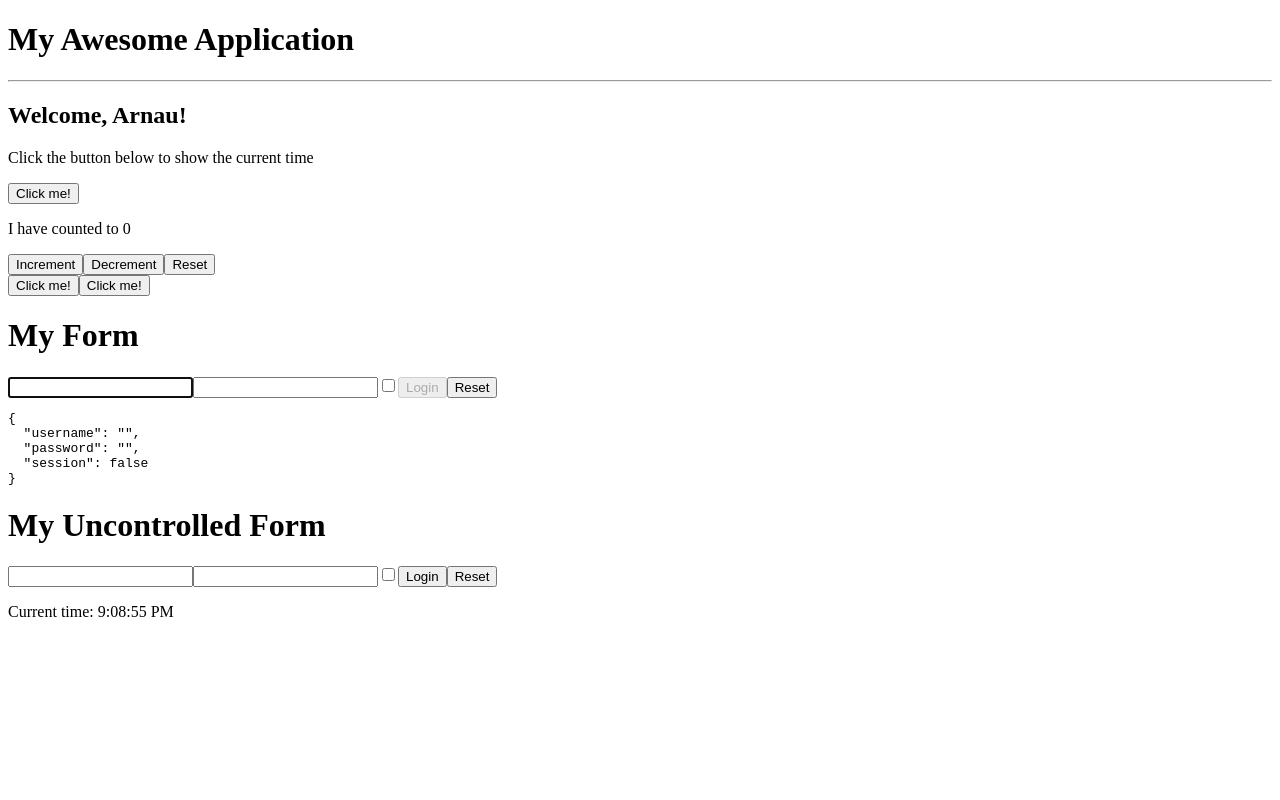
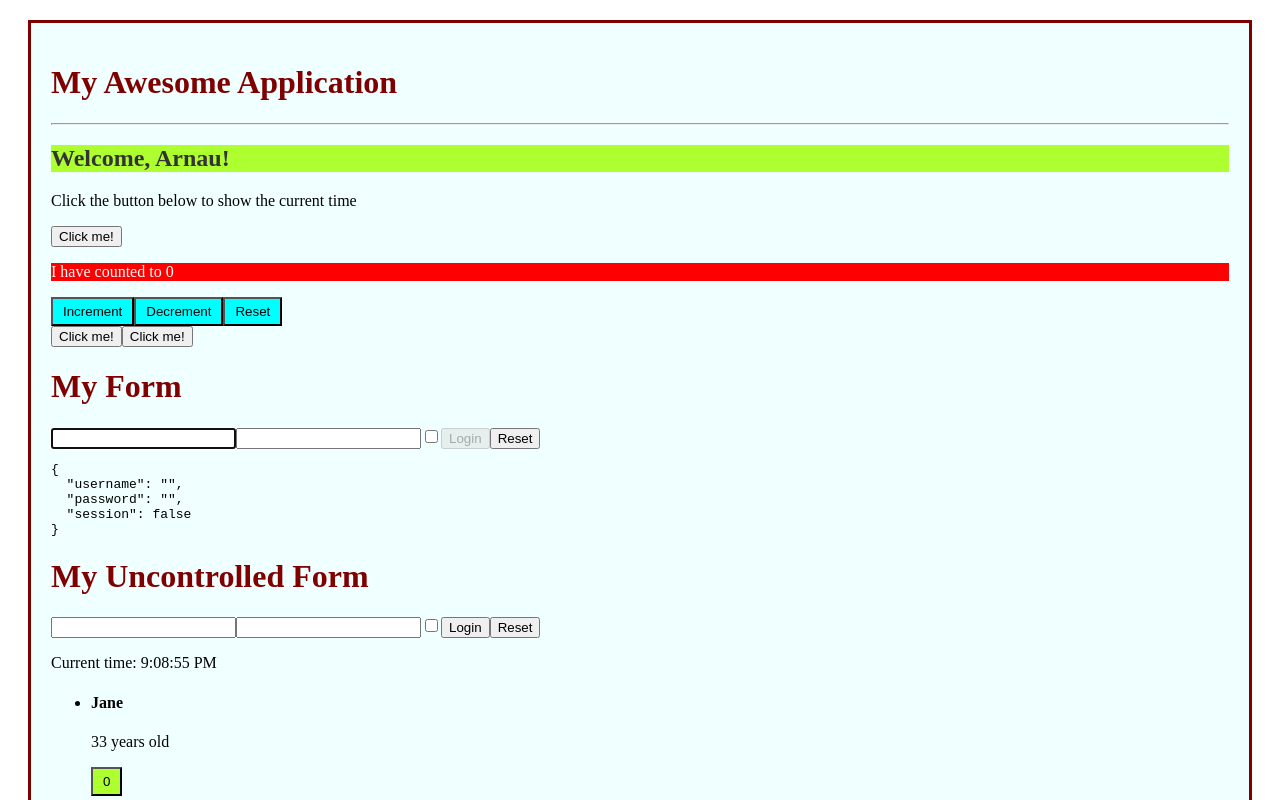
Before and after one commit to SrWilly19/DevelHopeApuntes, a React (Vite) app in the folder ReatApp/my-app/: page / in a window 1280 px wide. Shown: the top 800 px of the page. Built offline with nearby package versions, Linux system fonts and the light colour scheme.

Commit message:
apuntes jsx

```diff
--- a/ReatApp/my-app/package.json
+++ b/ReatApp/my-app/package.json
@@ -11,7 +11,8 @@
   },
   "dependencies": {
     "react": "^18.2.0",
-    "react-dom": "^18.2.0"
+    "react-dom": "^18.2.0",
+    "sass": "^1.69.5"
   },
   "devDependencies": {
     "@types/react": "^18.2.37",
--- a/ReatApp/my-app/src/App.jsx
+++ b/ReatApp/my-app/src/App.jsx
@@ -4,14 +4,17 @@ import { Counter } from "./Counter"
 import { HelloWorld } from "./HelloWorld"
 import { MouseClicker } from "./MouseClicker"
 import { MyForm } from "./MyForm"
+import { MyList } from "./MyList"
 import { MyUncontrolledForm } from "./MyUncontrolledForm"
 import { Welcome } from "./Welcome"
+
+
 
 //Un componente debe devolver una expresion JSX, algo que permita que el componente se represente dentro de la aplicacion
 //Nuestro componente Welcome tiene dos parametros que le pasamos, un nombre entre comillas "" y una edad que se la pasamos entre {}
 export function App(){
     return (
-        <div>
+        <div className="app">
             <h1>My Awesome Application</h1>
             <hr />
             <Welcome name="Arnau" />
@@ -21,6 +24,13 @@ export function App(){
             <MyForm />
             <MyUncontrolledForm />
             <Clock />
+            <MyList items={[
+                {id: 1, name: 'Jane', age: 33},
+                {id: 2, name: 'Kate', age: 20},
+                {id: 3, name: 'John', age: 24},
+                {id: 4, name: 'Billy', age: 25},
+                {id: 5, name: 'Jane', age: 34},
+            ]}/>
         </div>
     )
 }
--- a/ReatApp/my-app/src/Counter.jsx
+++ b/ReatApp/my-app/src/Counter.jsx
@@ -1,4 +1,5 @@
 import { useEffect, useState } from "react"
+import classes from "./Counter.module.scss"
 
 export function Counter({initialValue = 0}){
     const [counter, setCounter] = useState(0)
@@ -25,10 +26,10 @@ export function Counter({initialValue = 0}){
 
     return(
         <div>
-            <p>I have counted to {counter}</p>
-            <button onClick={handleCounterIncrement}>Increment</button>
-            <button onClick={handleCounterDecrement}>Decrement</button>
-            <button onClick={handleCounterReset}>Reset</button>
+            <p className={counter % 2 === 0 ? classes.evenBg : classes.oddBg }>I have counted to {counter}</p>
+            <button className={classes.button} onClick={handleCounterIncrement}>Increment</button>
+            <button className={classes.button} onClick={handleCounterDecrement}>Decrement</button>
+            <button className={classes.button} onClick={handleCounterReset}>Reset</button>
         </div>
     )
 }
--- /dev/null
+++ b/ReatApp/my-app/src/Counter.module.scss
@@ -0,0 +1,14 @@
+.button{
+    padding: 5px 10px;
+    background-color: aqua;
+}
+
+.evenBg{
+    color: white;
+    background-color: red;
+}
+
+.oddBg{
+    background-color: green;
+    color: white;
+}
--- /dev/null
+++ b/ReatApp/my-app/src/MyList.jsx
@@ -0,0 +1,52 @@
+import { useState } from "react"
+import classes from "./MyList.module.scss"
+ /*Esto lo hacemos cuando son objetos tiene su id y el nombre que quermos que salga en nuestra lista. Y como no podemos representar un objeto, necesitamos extraer de este objeto las
+    propiedades que queremos usar dentro de nuestra funcion de devolucion de llamada.
+    Vamos a usar la propiedad de ID para dar un valor a la propiedad clave del elemento de la lista y la propiedad de nombre para mostrar algo en la pantalla y no necesitamos el indice
+    Aqui representamos una matriz de objetos, que es lo que haremos con mas frecuencia
+    Entonces, cuando tiene una matriz de objetos, simplemente puede iterar sobre la matriz de objetos utilizando el metodo de mapa y sacar del objeto las propiedades que desea
+    representar dentro de su componente
+
+    Debemos recordar que la clave nunca debe colocarse dentro de componentes personalizados, sino que siempre debe colocarse dentro del primer componente que renderiza, que regresa del
+    metodo map*/
+
+function MyListItem({ item }){
+    const [counter, setCounter] = useState(0)
+
+    function handleIncremenetCounter(){
+        setCounter(c => c + 1)
+    }
+
+    return(
+        <li>
+            <h4>{item.name}</h4>
+            <p>{item.age} years old</p>
+            <button className={classes.button} onClick={handleIncremenetCounter}>{counter}</button>
+        </li>
+    )
+}
+
+export function MyList({ items }){
+    //Esto seria con una lista que tenemos ya en nuestro elemento, pero lo mas seguro es que lo recibamos desde el exterior
+    //const names = ['Kate', 'Jane', 'John', 'Billy']
+    //Si tenemos otro nombre igual que alguno de nuestra lista utilizamos el segundo parametro como explica abajo y como en el ejemplo ya que no puede tener repetidos, se guia por el indice
+    //El segundo parametro de la devolucion de llamada que pasamos al metodo del mapa es el indice del elemento sobre el que estamos iterando
+    /*  Esto lo hacemos con elementos que son cadenas.
+     {items.map((name, index) => (
+            <li key={index}>{name}</li>
+            ))} */
+
+
+
+    /*En este caso, MyListenItem recibira tanto la propiedad del elemento como la propiedad clave, como puede ver la propiedad lcave no esta dentro de la lista de propiedades que utiliza
+    el componente MyListItem, esto se debe a que el accesorio clave es un aaccesorio especial que React maneja solo. Las claves son algo que React usa para optimizar la representacion de
+    los componentes. Y, por lo tanto, siempre puede colocar el accesorio clave siempre que este renderizando listas u otros casos extremos en los que desee forzar a React a volver a
+    renderizar componentes. Nunca puede usar el apoyo clave como apoyo para sus componentes porque clave es una palabra clave especial*/
+    return (
+        <ul>
+            {items.map((item) => (
+                <MyListItem  key={item.id} item={item} />
+            ))}
+        </ul>
+    )
+}
--- /dev/null
+++ b/ReatApp/my-app/src/MyList.module.scss
@@ -0,0 +1,4 @@
+.button{
+    padding: 5px 10px;
+    background-color: greenyellow;
+}
--- a/ReatApp/my-app/src/Welcome.jsx
+++ b/ReatApp/my-app/src/Welcome.jsx
@@ -1,6 +1,11 @@
 import { HelloWorld } from "./HelloWorld";
 
 export function Welcome({name, age}){
+    //estilo en linea
+    const WelcomeStyle = {
+        backgroundColor: name ? 'greenyellow' : 'darkgrey',
+        color: name ? '#333' : '#FFF',
+    }
     /*Podriamos crear una variable de nombre "name" y podriamos establecer su valor en el valor del atributo props.name
     const name = props.name*/
 
@@ -16,7 +21,7 @@ export function Welcome({name, age}){
     porque en lugar de tener que acceder a props.name o props.algo mas cada vez que queramos acceder al valor de una propiedad simplemente podemos usar el nombre de
     la variable, ya que hemos desestructurado el objeto props de antemano */
     /*Modificaremos la expresion para poder pasarle tambien un componente de numeros como es la edad */
-    return <div>
+    return <div style={WelcomeStyle}>
         {name ? <h2>Welcome, {name}!</h2> : <HelloWorld />}
         {Boolean(age) && <p>You are {age} years old.</p>}
         {age === 0 && <p>You are very young!</p>}
--- a/ReatApp/my-app/src/index.jsx
+++ b/ReatApp/my-app/src/index.jsx
@@ -3,6 +3,7 @@ import { App } from "./App"
 //Debemos importar desde la biblioteca React DOM es una funcion llamada createRoot
 import { createRoot} from 'react-dom/client'
 
+import './index.scss'
 //Para poder usar el componente hello world definido en HelloWorld.jsx  debemos importarlo dentro de este archivo
 //Metemos nuestro componente Hello World dentro de esta const helloWorldElement
 //const helloWorldElement = <HelloWorld />
--- /dev/null
+++ b/ReatApp/my-app/src/index.scss
@@ -0,0 +1,10 @@
+.app{
+    padding: 20px;
+    margin: 20px;
+    border: 3px solid maroon;
+    background-color: azure;
+
+    h1{
+        color: maroon;
+    }
+}
```
Also changed, not shown: 2 other files (tests, documents, lock files or other folders).
